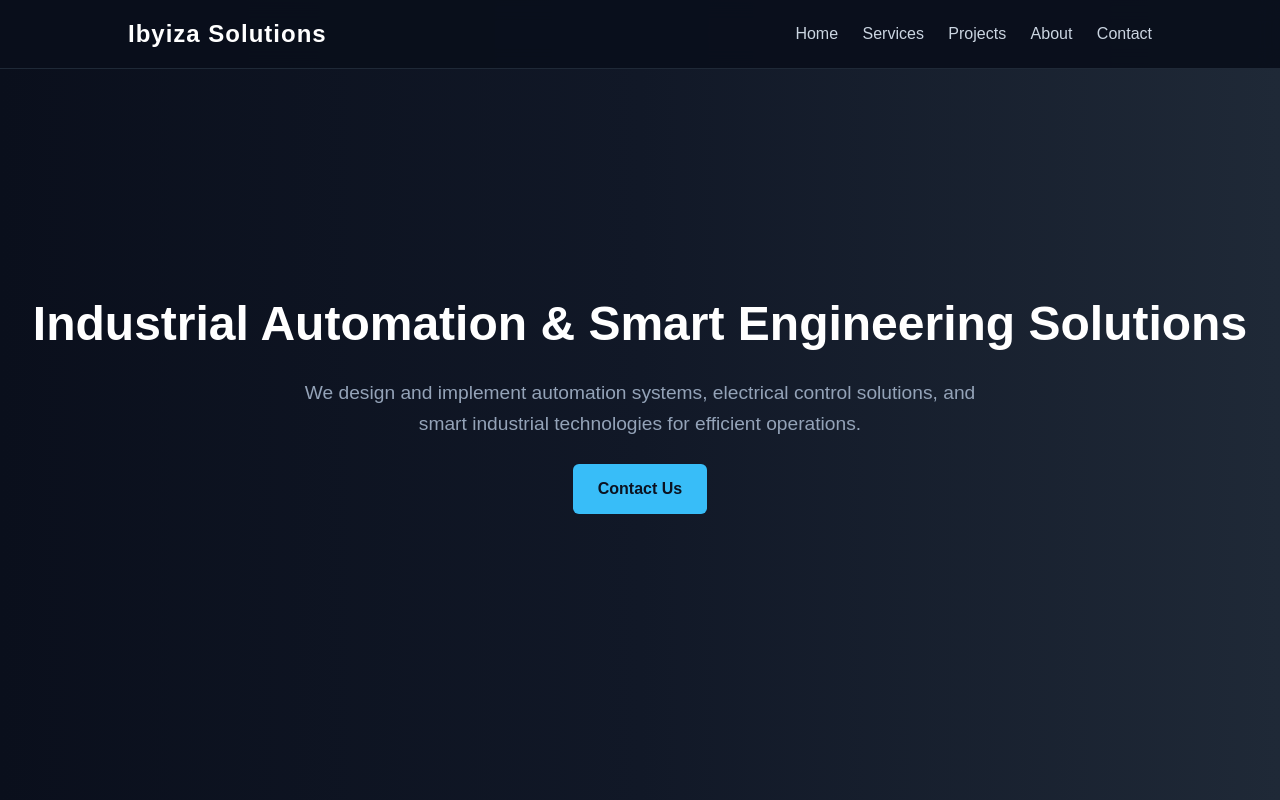
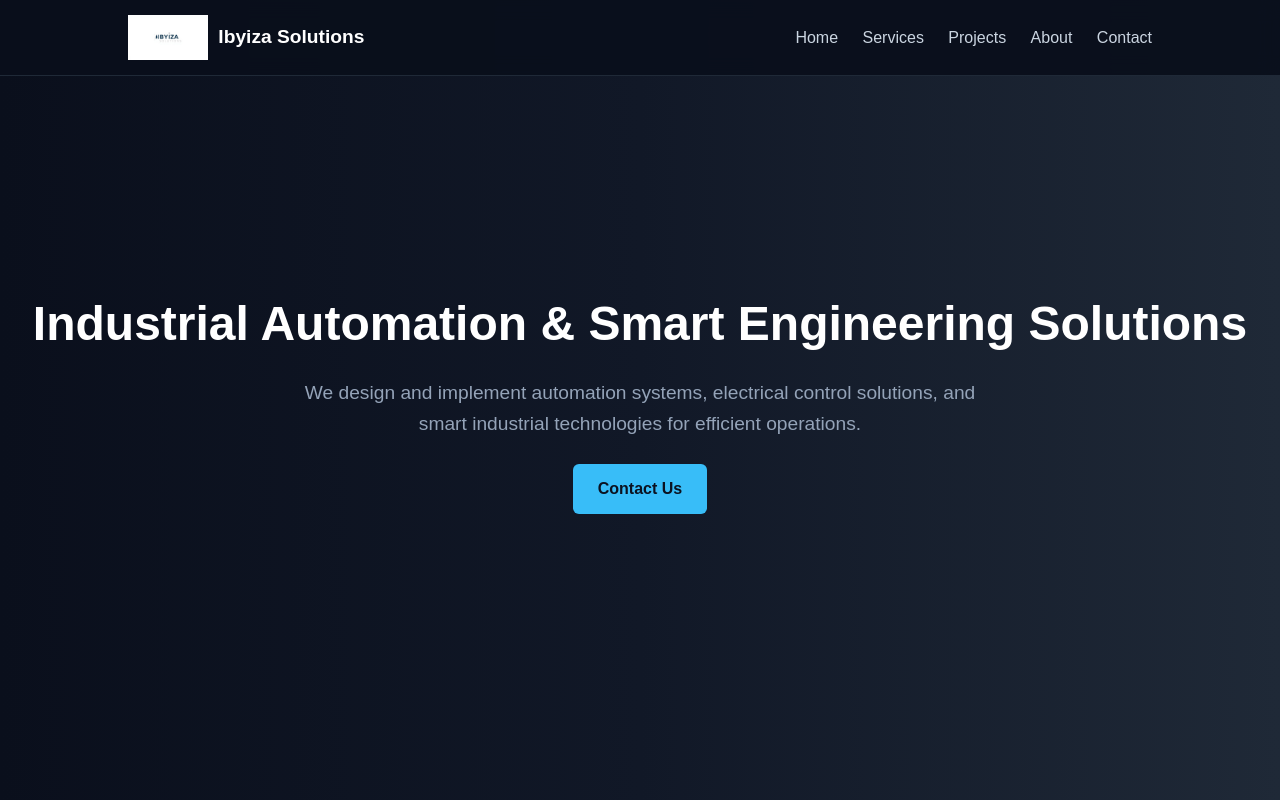
Before and after one commit to Ibyiza-solutions/IbyizaSolutions, a plain HTML site: page index.html in a window 1280 px wide. Shown: the top 800 px of the page. Drawn offline with Linux system fonts and the light colour scheme.

Commit message:
Update index.html

```diff
--- a/index.html
+++ b/index.html
@@ -17,7 +17,7 @@
 <meta property="og:type" content="website">
 <meta property="og:url" content="https://ibyizasolutions.com">
 <meta property="og:image" content="https://ibyizasolutions.com/images/factory.jpg">
-
+<link rel="icon" type="image/png" href="logo.png">
 <style>
 * {
   margin: 0;
@@ -51,11 +51,6 @@ nav {
   padding: 15px 10%;
 }
 
-nav h2 {
-  color: #ffffff;
-  letter-spacing: 1px;
-}
-
 nav a {
   margin-left: 20px;
   text-decoration: none;
@@ -65,6 +60,19 @@ nav a {
 
 nav a:hover {
   color: #38bdf8;
+}
+
+.logo {
+  display: flex;
+  align-items: center;
+  gap: 10px;
+  color: #ffffff;
+  font-size: 1.2rem;
+  font-weight: bold;
+}
+.logo img {
+  height: 45px;
+  width: auto;
 }
 
 /* HERO */
@@ -217,7 +225,10 @@ footer {
 
 <header>
   <nav>
-    <h2>Ibyiza Solutions</h2>
+    <div class="logo">
+      <img src="logo.png" alt="Ibyiza Solutions Logo">
+      <span>Ibyiza Solutions</span>
+    </div>
     <div>
       <a href="#home">Home</a>
       <a href="#services">Services</a>
@@ -285,4 +296,12 @@ footer {
     <div>
       <h3>Who We Are</h3>
       <p>
-        Ibyiza Solutio
+        Ibyiza Solutions is an engineering company focused on delivering industrial automation,
+        electrical systems, and smart monitoring solutions for commercial and industrial clients.
+      </p>
+    </div>
+  </div>
+</section>
+
+</body>
+</html>
```
